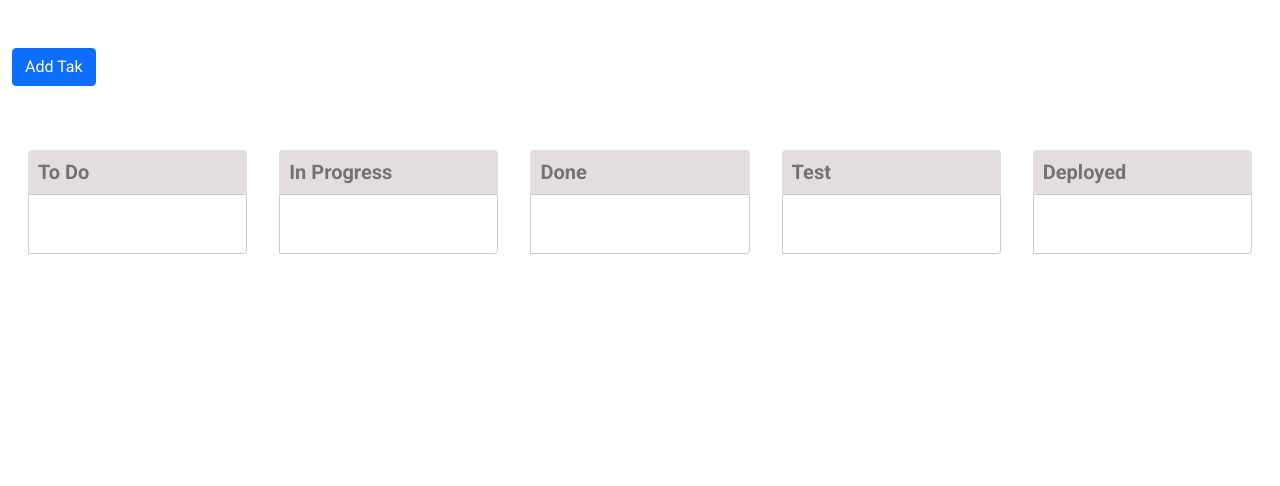
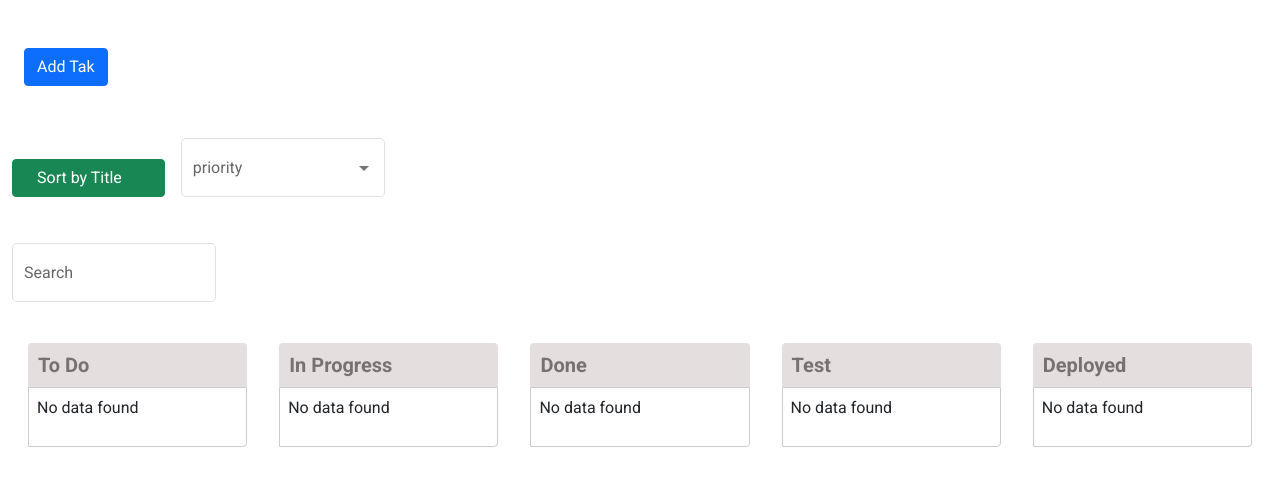
Before and after one commit to parthi4116/kanban, an Angular app: page /pages in a window 1280 px wide. Shown: the top 486 px of the page. Built offline with nearby package versions, Linux system fonts and the light colour scheme.

Commit message:
drag drop

```diff
--- a/src/app/pages/kanbon-board/kanbon-board.component.html
+++ b/src/app/pages/kanbon-board/kanbon-board.component.html
@@ -1,10 +1,29 @@
 <div class="container-fluid">
   <div class="row">
 
-    <div class="py-5">
+    <div class="py-5 px-4">
       <button class="btn btn-primary " (click)="opendia()"> Add Tak</button>
+    </div>
+    <div class="">
+      <div class="d-flex align-items-center">
+        <div matSort (matSortChange)="sortData($event)" class="me-3">
+          <button class="btn btn-success px-4  " [mat-sort-header]="'date'">Sort by Title</button>
+        </div>
+        <mat-form-field appearance="outline">
+          <mat-label>priority</mat-label>
+          <mat-select [(ngModel)]="searchdata" (ngModelChange)="search('priority')">
+            <mat-option value="high">Heigh</mat-option>
+            <mat-option value="medium">medium </mat-option>
+            <mat-option value="low">Low</mat-option>
+          </mat-select>
+        </mat-form-field>
+      </div>
+      <mat-form-field class="mt-3" appearance="outline">
+        <mat-label>Search</mat-label>
+        <input matInput [(ngModel)]="searchdata" (ngModelChange)="search('value')">
+      </mat-form-field>
+    </div>
 
-    </div>
     <div class="">
       <div cdkDropListGroup>
         <div class="d-flex justify-content-around">
@@ -14,11 +33,14 @@
               <h2 class="head-title mt-3 ">To Do</h2>
 
               <div cdkDropList [cdkDropListData]="todoList" class="example-list" (cdkDropListDropped)="drop($event)">
+                <div *ngIf="todoList.length==0" class="p-2">No data found</div>
                 <div class="example-box" *ngFor="let item of todoList, let i = index" cdkDrag>
                   <div>
                     <div>{{item.title}}</div>
                     <div>{{item.date}}</div>
                     <div>{{item.description}}</div>
+                    <div>{{item.priority}}</div>
+
                   </div>
                   <div class="box">
                     <button mat-icon-button color="primary"
@@ -35,6 +57,8 @@
             <div class="example-container">
               <h2 class="head-title mt-3">In Progress</h2>
               <div cdkDropList [cdkDropListData]="inprogress" class="example-list" (cdkDropListDropped)="drop($event)">
+
+                <div *ngIf="inprogress.length==0" class="p-2">No data found</div>
                 <div class="example-box" *ngFor="let item of inprogress, let i= index" cdkDrag>
                   <div>
                     <div>{{item.title}}</div>
@@ -57,6 +81,8 @@
               <h2 class="head-title mt-3">Done</h2>
 
               <div cdkDropList [cdkDropListData]="doneList" class="example-list" (cdkDropListDropped)="drop($event)">
+                <div *ngIf="doneList.length==0" class="p-2">No data found</div>
+
                 <div class="example-box" *ngFor="let item of doneList, let i = index" cdkDrag>
                   <div>
                     <div>{{item.title}}</div>
@@ -80,11 +106,14 @@
             <div class="example-container">
               <h2 class="head-title mt-3">Test</h2>
               <div cdkDropList [cdkDropListData]="testList" class="example-list" (cdkDropListDropped)="drop($event)">
+                <div *ngIf="testList.length==0" class="p-2">No data found</div>
+
                 <div class="example-box" *ngFor="let item of testList, let i = index" cdkDrag>
                   <div>
                     <div>{{item.title}}</div>
                     <div>{{item.date}}</div>
                     <div>{{item.description}}</div>
+                    <div>{{item.priority}}</div>
                   </div>
                   <div class="box">
                     <button mat-icon-button color="primary"
@@ -102,6 +131,8 @@
             <div class="example-container">
               <h2 class="head-title mt-3">Deployed</h2>
               <div cdkDropList [cdkDropListData]="deployList" class="example-list" (cdkDropListDropped)="drop($event)">
+                <div *ngIf="testList.length==0" class="p-2">No data found</div>
+
                 <div class="example-box" *ngFor="let item of deployList, let i = index" cdkDrag>
                   <div>
                     <div>{{item.title}}</div>
@@ -152,11 +183,21 @@
         <div>
           <mat-form-field appearance="outline" class="w-100 pb-3">
             <mat-label>Description</mat-label>
-            <input matInput formControlName="desc"   placeholder="description">
+            <input matInput formControlName="desc" placeholder="description">
             <!-- <mat-hint> Add description</mat-hint> -->
           </mat-form-field>
         </div>
+        <div>
+          <mat-form-field appearance="fill">
+            <mat-label>priority</mat-label>
+            <mat-select formControlName="priority">
+              <mat-option value="high">Heigh</mat-option>
+              <mat-option value="medium">medium </mat-option>
+              <mat-option value="low">Low</mat-option>
+            </mat-select>
+          </mat-form-field>
 
+        </div>
         <button *ngIf="!isEditEnabled" (click)="addList()" mat-raised-button color="primary"
           [disabled]="stockForm.invalid">Add</button>
         <button *ngIf="isEditEnabled" (click)="updateList('')" mat-raised-button color="primary"
--- a/src/app/pages/kanbon-board/kanbon-board.component.scss
+++ b/src/app/pages/kanbon-board/kanbon-board.component.scss
@@ -63,3 +63,6 @@
   font-size: 20px;
   font-weight: 600;
 }
+::ng-deep .cdk-overlay-container {
+  z-index: 9999;
+}
--- a/src/app/pages/kanbon-board/kanbon-board.component.ts
+++ b/src/app/pages/kanbon-board/kanbon-board.component.ts
@@ -7,7 +7,8 @@ export interface itemNames {
   description: any,
   done: boolean;
   date: any,
-  title: any
+  title: any,
+  priority: any
 }
 import { NgbModal } from '@ng-bootstrap/ng-bootstrap';
 
@@ -20,7 +21,7 @@ import { NgbModal } from '@ng-bootstrap/ng-bootstrap';
 export class KanbonBoardComponent implements OnInit {
   stockForm: FormGroup;
   todoList: any = [];
-  inprogress: any= [];
+  inprogress: any = [];
   doneList: any = [];
   testList: any = [];
   deployList: any = [];
@@ -29,17 +30,22 @@ export class KanbonBoardComponent implements OnInit {
 
   isEditEnabled: boolean = false;
   checktype: any;
+  tasks: any;
+  searchdata: any = '';
   constructor(private fb: FormBuilder, private modelservice: NgbModal) { }
   @ViewChild('add', { static: false }) add: ElementRef;
 
-  ngOnInit(): void {
-     this.stockForm = this.fb.group({
+  ngOnInit() {
+    this.sortData({ active: 'date', direction: 'asc' });
+
+    this.stockForm = this.fb.group({
       title: [' ', Validators.required],
       desc: [' ', Validators.required],
-      date: [' ', Validators.required]
+      date: [' ', Validators.required],
+      priority: [' ', Validators.required]
     })
   };
-   opendia() {
+  opendia() {
     this.modelservice.open(this.add, { centered: true, size: 'md' });
   }
   addList() {
@@ -47,21 +53,22 @@ export class KanbonBoardComponent implements OnInit {
       description: this.stockForm.value.desc,
       date: this.stockForm.value.date,
       title: this.stockForm.value.title,
+      priority: this.stockForm.value.priority,
       done: false
     });
     this.stockForm.reset()
     this.modelservice.dismissAll()
   }
-  deleteItem(index: number,checktype:any) {
-     if (checktype== 'inprgress') {
+  deleteItem(index: number, checktype: any) {
+    if (checktype == 'inprgress') {
       this.inprogress.splice(index, 1);
     } else if (checktype == 'stack') {
       this.todoList.splice(index, 1)
-    }else if (checktype == 'done') {
+    } else if (checktype == 'done') {
       this.doneList.splice(index, 1)
-    }else if (checktype== 'test') {
+    } else if (checktype == 'test') {
       this.testList.splice(index, 1)
-    }else if (checktype == 'deploy') {
+    } else if (checktype == 'deploy') {
       this.deployList.splice(index, 1)
     }
   }
@@ -70,6 +77,7 @@ export class KanbonBoardComponent implements OnInit {
     this.checktype = type
     this.opendia();
     this.stockForm.controls['title'].setValue(item.title)
+    this.stockForm.controls['priority'].setValue(item.priority)
     this.stockForm.controls['date'].setValue(item.date)
     this.stockForm.controls['desc'].setValue(item.description)
     this.updateIndex = index;
@@ -77,24 +85,29 @@ export class KanbonBoardComponent implements OnInit {
   };
 
   updateList(type: any) {
-     if (this.checktype == 'inprgress') {
+    if (this.checktype == 'inprgress') {
       this.inprogress[this.updateIndex].title = this.stockForm.value.title;
       this.inprogress[this.updateIndex].date = this.stockForm.value.date;
       this.inprogress[this.updateIndex].description = this.stockForm.value.desc;
+      this.inprogress[this.updateIndex].priority = this.stockForm.value.priority;
     } else if (this.checktype == 'stack') {
+      this.todoList[this.updateIndex].priority = this.stockForm.value.priority;
       this.todoList[this.updateIndex].title = this.stockForm.value.title;
       this.todoList[this.updateIndex].date = this.stockForm.value.date;
       this.todoList[this.updateIndex].description = this.stockForm.value.desc;
-    }else if (this.checktype == 'done') {
+    } else if (this.checktype == 'done') {
       this.doneList[this.updateIndex].title = this.stockForm.value.title;
+      this.doneList[this.updateIndex].priority = this.stockForm.value.priority;
       this.doneList[this.updateIndex].date = this.stockForm.value.date;
       this.doneList[this.updateIndex].description = this.stockForm.value.desc;
-    }else if (this.checktype == 'test') {
+    } else if (this.checktype == 'test') {
       this.testList[this.updateIndex].title = this.stockForm.value.title;
+      this.testList[this.updateIndex].priority = this.stockForm.value.priority;
       this.testList[this.updateIndex].date = this.stockForm.value.date;
       this.testList[this.updateIndex].description = this.stockForm.value.desc;
-    }else if (this.checktype == 'deploy') {
+    } else if (this.checktype == 'deploy') {
       this.deployList[this.updateIndex].title = this.stockForm.value.title;
+      this.deployList[this.updateIndex].priority = this.stockForm.value.priority;
       this.deployList[this.updateIndex].date = this.stockForm.value.date;
       this.deployList[this.updateIndex].description = this.stockForm.value.desc;
     }
@@ -114,7 +127,111 @@ export class KanbonBoardComponent implements OnInit {
         event.currentIndex,
       );
     }
+  };
+
+  search(type: any) {
+
+    if (type == 'priority') {
+      this.todoList = this.todoList.filter((task: any) => task.priority.includes(this.searchdata));
+      this.inprogress = this.inprogress.filter((task: any) => task.priority.includes(this.searchdata));
+      this.doneList = this.doneList.filter((task: any) => task.priority.includes(this.searchdata));
+      this.testList = this.testList.filter((task: any) => task.priority.includes(this.searchdata));
+      this.deployList = this.deployList.filter((task: any) => task.priority.includes(this.searchdata));
+    } else {
+      this.todoList = this.todoList.filter((task: any) => task.title.toLowerCase().includes(this.searchdata.toLowerCase()));
+      this.inprogress = this.inprogress.filter((task: any) => task.title.toLowerCase().includes(this.searchdata.toLowerCase()));
+      this.doneList = this.doneList.filter((task: any) => task.title.toLowerCase().includes(this.searchdata.toLowerCase()));
+      this.testList = this.testList.filter((task: any) => task.title.toLowerCase().includes(this.searchdata.toLowerCase()));
+      this.deployList = this.deployList.filter((task: any) => task.title.toLowerCase().includes(this.searchdata.toLowerCase()));
+
+    }
+
+
   }
+
+  sortData(sort: Sort) {
+    let sort1 = sort
+    let sort2 = sort
+    let sort3 = sort
+    let sort4 = sort
+    let sort5 = sort
+    // Todolist
+    const todo = this.todoList.slice();
+    if (!sort1.active || sort1.direction === '') {
+      this.todoList = todo;
+      return;
+    }
+
+    this.todoList = todo.sort((a: any, b: any) => {
+      const isAsc = sort1.direction === 'asc';
+      switch (sort1.active) {
+        case 'date': return compare(a.date, b.date, isAsc);
+        default: return 0;
+      }
+    });
+
+    // in-progress
+    const inprgress = this.inprogress.slice();
+    if (!sort2.active || sort2.direction === '') {
+      this.inprogress = inprgress;
+      return;
+    }
+
+    this.inprogress = inprgress.sort((a: any, b: any) => {
+      const isAsc = sort2.direction === 'asc';
+      switch (sort2.active) {
+        case 'date': return compare(a.date, b.date, isAsc);
+        default: return 0;
+      }
+    });
+    // done
+    const done = this.doneList.slice();
+    if (!sort3.active || sort.direction === '') {
+      this.doneList = done;
+      return;
+    }
+
+    this.doneList = done.sort((a: any, b: any) => {
+      const isAsc = sort1.direction === 'asc';
+      switch (sort3.active) {
+        case 'date': return compare(a.date, b.date, isAsc);
+        default: return 0;
+      }
+    });
+    // Test
+    const test = this.testList.slice();
+    if (!sort4.active || sort4.direction === '') {
+      this.testList = test;
+      return;
+    }
+
+    this.testList = test.sort((a: any, b: any) => {
+      const isAsc = sort4.direction === 'asc';
+      switch (sort4.active) {
+        case 'date': return compare(a.date, b.date, isAsc);
+        default: return 0;
+      }
+    });
+    // deploy
+    const deploy = this.deployList.slice();
+    if (!sort5.active || sort5.direction === '') {
+      this.deployList = deploy;
+      return;
+    }
+
+    this.deployList = deploy.sort((a: any, b: any) => {
+      const isAsc = sort5.direction === 'asc';
+      switch (sort5.active) {
+        case 'date': return compare(a.date, b.date, isAsc);
+        default: return 0;
+      }
+    });
+  }
+
+}
+
+function compare(a: number | string, b: number | string, isAsc: boolean) {
+  return (a < b ? -1 : 1) * (isAsc ? 1 : -1);
 
 
 }
```
Also changed, not shown: src/app/pages/pages.module.ts (+14 -10 lines).
